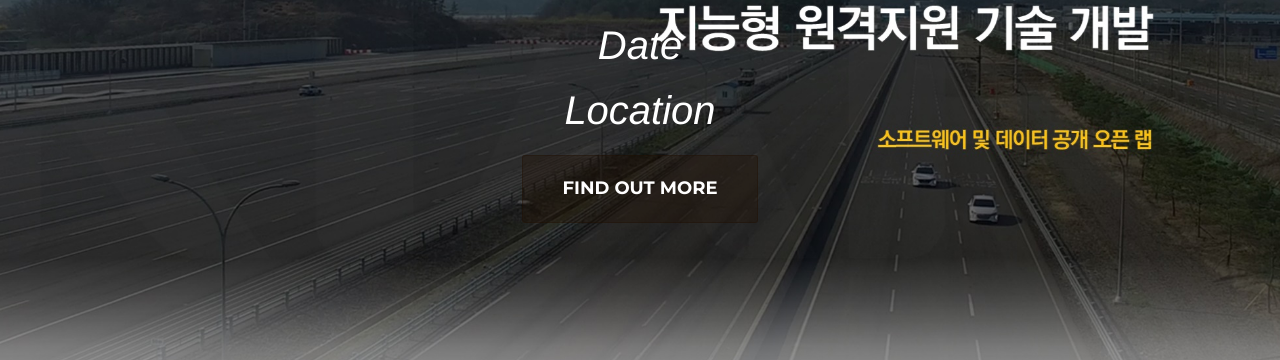
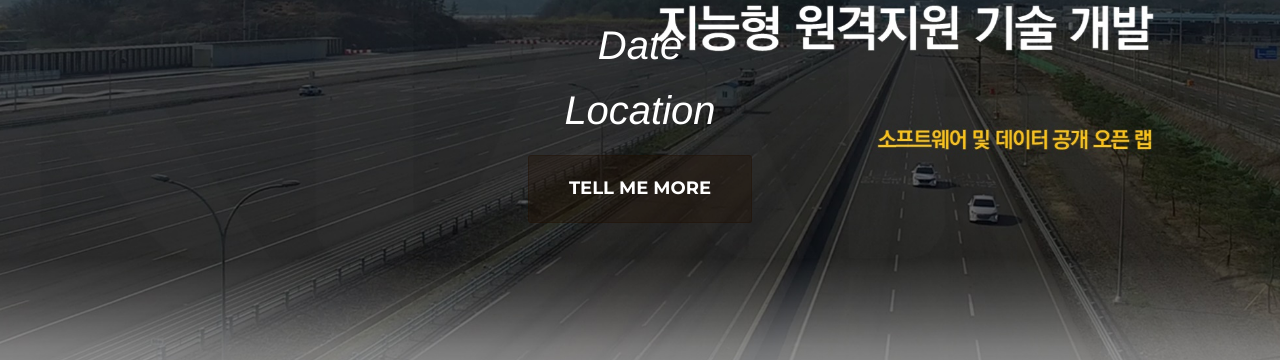
Before and after one commit to knowJang/kiapi-msit-22.github.io, a Jekyll site: the page built from _2016_pages/index.html, in a window 1280 px wide and 900 px high, scrolled down 317 px. Shown: the part 83-443 px from the top of the window. Built offline with Jekyll 4.4.1, drawn with Linux system fonts in a browser that asks for light colours; some web fonts are replaced.

Commit message:
Update 2016_home.html

```diff
--- a/_layouts/2016_home.html
+++ b/_layouts/2016_home.html
@@ -15,7 +15,7 @@
                 <div class="intro-heading">Title<br></div>
                 <div class="intro-lead-in">Date</div>
                 <div class="intro-lead-in">Location</div>
-                <a href="#intro" class="page-scroll btn btn-xl">Find Out More</a>
+                <a href="#intro" class="page-scroll btn btn-xl">Tell Me More</a>
             </div>
         </div>
     </header>
```
